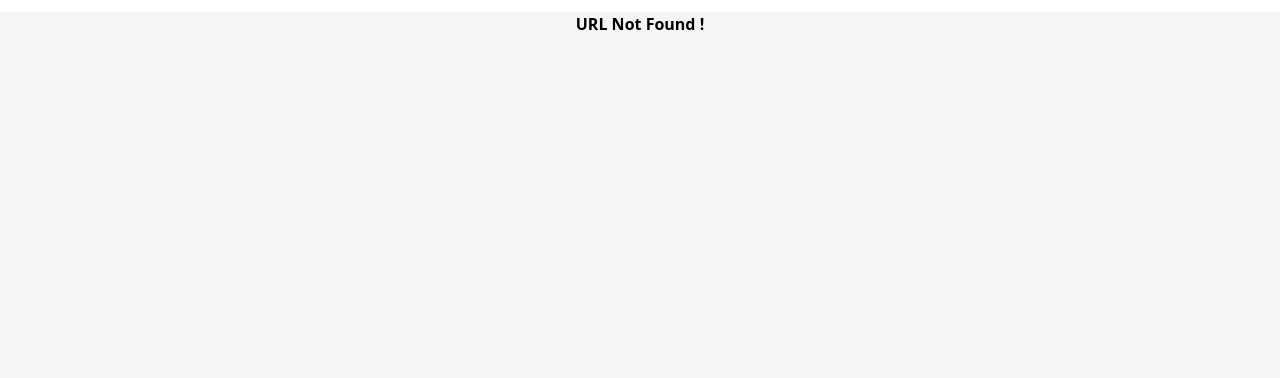
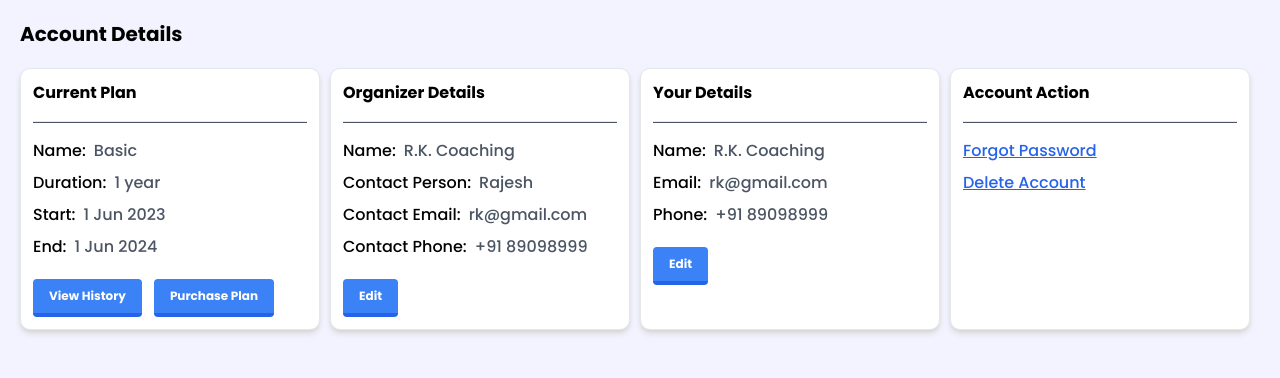
Before and after one commit to piyushAgrawal44/uFormBuilder-frontend, a React (Create React App) app: page /account in a window 1280 px wide. Before the commit this address had no page. Shown: the top 378 px of the page. Built offline with nearby package versions, Linux system fonts and the light colour scheme.

Commit message:
Account details page

```diff
--- a/public/index.html
+++ b/public/index.html
@@ -13,6 +13,17 @@
   <link rel="icon" type="image/x-icon" href="./quizmingo-favicon.ico">
 
   <link rel="stylesheet" href="https://cdn.jsdelivr.net/npm/bootstrap-icons@1.11.3/font/bootstrap-icons.min.css">
+
+  <!-- font family -->
+  <link rel="preconnect" href="https://fonts.googleapis.com">
+  <link rel="preconnect" href="https://fonts.gstatic.com" crossorigin>
+  <link href="https://fonts.googleapis.com/css2?family=Poppins:wght@300;500;700&display=swap" rel="stylesheet">
+
+  <style>
+    *{
+      font-family: 'Poppins', sans-serif;
+    }
+  </style>
   <title>QuizMingo - Conduct Exams Online</title>
 </head>
 
--- a/src/App.jsx
+++ b/src/App.jsx
@@ -16,6 +16,7 @@ import LoginPage from "./components/user_authentication/LoginPage";
 import SignupPage from "./components/user_authentication/SignupPage";
 import ForgotPasswordPage from "./components/user_authentication/ForgotPassword";
 import VerifyEmailPage from "./components/user_authentication/VerifyEmail";
+import AccountPage from "./components/user_account/Account";
 function App() {
   const isMobile = /Android|webOS|iPhone|iPad|iPod|BlackBerry|IEMobile|Opera Mini/i.test(navigator.userAgent);
   const Backend = isMobile ? TouchBackend : HTML5Backend;
@@ -39,6 +40,8 @@ function App() {
             <Route exact path='/verify-email' element={<VerifyEmailPage />} />
             <Route exact path='/forgot-password' element={<ForgotPasswordPage setAlert={setAlert} />} />
 
+            <Route exact path='/account' element={<AccountPage />} />
+
 
 
             <Route exact path='/new/form' element={<NewForm setAlert={setAlert} />} />
--- a/src/components/Home.jsx
+++ b/src/components/Home.jsx
@@ -3,6 +3,7 @@ import Button from './subcomponents/Button'
 
 import { Link, useNavigate } from "react-router-dom";
 import CustomLoader from './CustomLoader';
+import QuizMingoLogo from "../images/quizmingo-logo.png";
 
 // let backendURL = "http://localhost:8000"
 let backendURL = "https://u-form-builder-backend.vercel.app"
@@ -34,6 +35,11 @@ export default function Home() {
     setForms(data);
     setLoading(false);
   }
+
+  const logout=()=>{
+    console.log("Logout");
+  }
+
   useEffect(() => {
 
     fetchData();
@@ -41,9 +47,18 @@ export default function Home() {
   }, []);
 
   return (
-    <div className="bg-slate-100 p-2 h-screen">
-      <br />
-      <h1 className=' text-center font-semibold text-3xl'>Welcome to QuizMingo</h1>
+    <div className="bg-white p-2 h-screen">
+
+
+      <div className="text-center mt-5">
+        <img src={QuizMingoLogo} className='max-w-[300px] w-[280px] mx-auto' alt="logo" />
+        <span>QuizMingo - Your trusted platform for seamless online assessments</span>
+      </div>
+      <div className="flex justify-center gap-5">
+          <Link to="/account" className='text-blue-600 hover:text-blue-700'><i className='bi bi-person'></i> Account</Link>
+          <button onClick={logout} className='text-blue-600 hover:text-blue-700'><i class="bi bi-box-arrow-right"></i> Logout</button>
+      </div>
+
       <br />
       <br />
       <div className="d-flex text-end">
--- a/src/components/NotFound.jsx
+++ b/src/components/NotFound.jsx
@@ -1,8 +1,16 @@
 import React from 'react'
+import { Link } from 'react-router-dom'
 
 function NotFound() {
   return (
-    <div className="text-center text-danger my-3"><b>URL Not Found !</b></div>
+    <div className='flex justify-center items-center min-h-screen'>
+
+      <div class="error-container text-center  bg-[#f8f9fa] text-[#495057] ">
+        <h1 className='text-[#dc3545]'>Error</h1>
+        <p className='mb-[20px]'>URL Not Found !</p>
+        <p><Link to="/" className='text-[#007bff] hover:underline'>Go back to home</Link></p>
+      </div>
+    </div>
   )
 }
 
--- /dev/null
+++ b/src/components/user_account/Account.jsx
@@ -0,0 +1,121 @@
+import React from 'react';
+import Button from '../subcomponents/Button'
+import { Link } from 'react-router-dom'
+
+export default function AccountPage() {
+    return (
+        <>
+            <div className="p-5 bg-[#f3f3ff] min-h-screen">
+                <h1 className='text-xl font-semibold mb-5'>Account Details</h1>
+
+                <div className="flex flex-wrap gap-[10px]">
+                    <div className="w-[100%] md:w-[calc(50%-10px)] lg:w-[calc(33.33% - 10px)] xl:w-[calc(25%-10px)] shrink-0 mb-7 p-3 rounded-[10px] bg-white border border-1 shadow-[#d5d5d5] shadow-md ">
+                        <h1 className='font-semibold'>Current Plan</h1>
+                        <div className='my-4'>
+                            <hr className='bg-gray-600 h-[2px]' />
+                        </div>
+                        <div className='mb-5'>
+                            <div className='mb-2 flex gap-2'>
+                                <span>Name: </span>
+                                <span className='text-gray-600'>Basic</span>
+                            </div>
+
+                            <div className='mb-2 flex gap-2'>
+                                <span>Duration: </span>
+                                <span className='text-gray-600'>1 year</span>
+                            </div>
+
+                            <div className='mb-2 flex gap-2'>
+                                <span>Start: </span>
+                                <span className='text-gray-600'>1 Jun 2023</span>
+                            </div>
+
+                            <div className='mb-2 flex gap-2'>
+                                <span>End: </span>
+                                <span className='text-gray-600'>1 Jun 2024</span>
+                            </div>
+
+                        </div>
+
+                        <div className="flex gap-2">
+                            <Button text="View History" onclick={() => { }} />
+                            <Button text="Purchase Plan" onclick={() => { }} />
+                        </div>
+
+
+
+                    </div>
+
+                    <div className="w-[100%] md:w-[calc(50%-10px)] lg:w-[calc(33.33% - 10px)] xl:w-[calc(25%-10px)] shrink-0 mb-7 p-3 rounded-[10px] bg-white border border-1 shadow-[#d5d5d5] shadow-md ">
+                        <h1 className='font-semibold'>Organizer Details</h1>
+                        <div className='my-4'>
+                            <hr className='bg-gray-600 h-[2px]' />
+                        </div>
+                        <div className='mb-5'>
+                            <div className='mb-2 flex gap-2'>
+                                <span>Name: </span>
+                                <span className='text-gray-600'>R.K. Coaching</span>
+                            </div>
+
+                            <div className='mb-2 flex gap-2'>
+                                <span>Contact Person: </span>
+                                <span className='text-gray-600'>Rajesh</span>
+                            </div>
+
+                            <div className='mb-2 flex gap-2'>
+                                <span>Contact Email: </span>
+                                <span className='text-gray-600'>rk@gmail.com</span>
+                            </div>
+
+                            <div className='mb-2 flex gap-2'>
+                                <span>Contact Phone: </span>
+                                <span className='text-gray-600'>+91 89098999</span>
+                            </div>
+
+                        </div>
+
+                        <Button text="Edit" onclick={() => { }} />
+                    </div>
+
+                    <div className=" w-[100%] md:w-[calc(50%-10px)] lg:w-[calc(33.33% - 10px)] xl:w-[calc(25%-10px)] shrink-0 mb-7 p-3 rounded-[10px] bg-white border border-1 shadow-[#d5d5d5] shadow-md ">
+                        <h1 className='font-semibold'>Your Details</h1>
+                        <div className='my-4'>
+                            <hr className='bg-gray-600 h-[2px]' />
+                        </div>
+                        <div className='mb-5'>
+                            <div className='mb-2 flex gap-2'>
+                                <span>Name: </span>
+                                <span className='text-gray-600'>R.K. Coaching</span>
+                            </div>
+
+                            <div className='mb-2 flex gap-2'>
+                                <span>Email: </span>
+                                <span className='text-gray-600'>rk@gmail.com</span>
+                            </div>
+
+                            <div className='mb-2 flex gap-2'>
+                                <span>Phone: </span>
+                                <span className='text-gray-600'>+91 89098999</span>
+                            </div>
+
+                        </div>
+
+                        <Button text="Edit" onclick={() => { }} />
+                    </div>
+
+                    <div className="w-[100%] md:w-[calc(50%-10px)] lg:w-[calc(33.33% - 10px)] xl:w-[calc(25%-10px)] shrink-0 mb-7 p-3 rounded-[10px] bg-white border border-1 shadow-[#d5d5d5] shadow-md ">
+                        <h1 className='font-semibold'>Account Action</h1>
+                        <div className='my-4'>
+                            <hr className='bg-gray-600 h-[2px]' />
+                        </div>
+
+
+                        <Link to="/forgot-password" className="text-blue-600 hover:text-blue-700 block mb-2" ><u>Forgot Password</u></Link>
+                        <Link to="/delete-account" className="text-blue-600 hover:text-blue-700 block" ><u>Delete Account</u></Link>
+                    </div>
+                </div>
+
+            </div>
+        </>
+    )
+}
--- a/src/components/user_authentication/VerifyEmail.jsx
+++ b/src/components/user_authentication/VerifyEmail.jsx
@@ -5,6 +5,17 @@ import Label from '../subcomponents/Label';
 
 
 export default function VerifyEmailPage() {
+
+
+    function maskString(inputString) {
+        // Extract the first four characters
+        const firstFourCharacters = inputString.slice(0, 4);
+
+
+        const maskedString = firstFourCharacters + '*'.repeat(Math.max(0, inputString.length - 4));
+
+        return maskedString;
+    }
 
     return (
         <>
@@ -19,7 +30,7 @@ export default function VerifyEmailPage() {
                             <h1 className='font-bold text-xl sm:text-3xl mb-7'>Verify your email!</h1>
 
                             <div>
-
+                                <p className='mb-3'>Sent on: <span className='text-gray-500'>{maskString('test@gmal.com')}</span></p>
                                 <Label label="Enter OTP" isRequired={true} textColor='text-gray-500' fontWeight="font-semibold" />
                                 <div className="flex items-center border-b-2 border-gray-600 mt-1 pb-2">
                                     <input className="appearance-none bg-transparent border-none w-full text-gray-700 mr-3 pt-1 px-2 leading-tight focus:outline-none" type="text" placeholder="Enter OTP" aria-label="OTP" />
```
